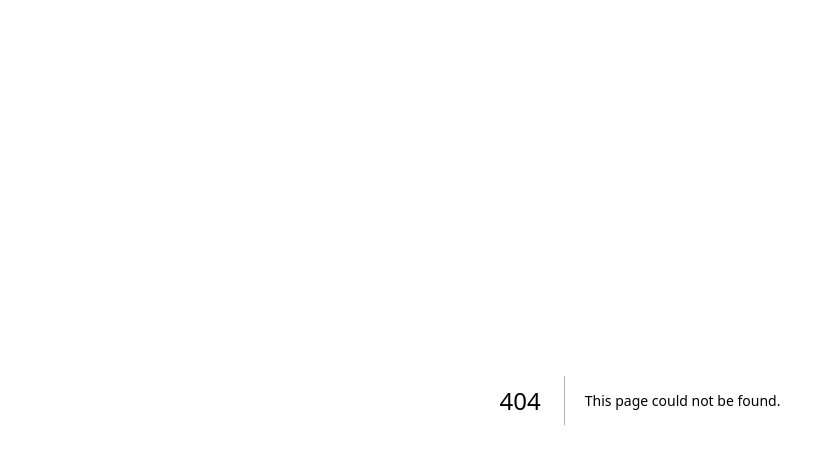
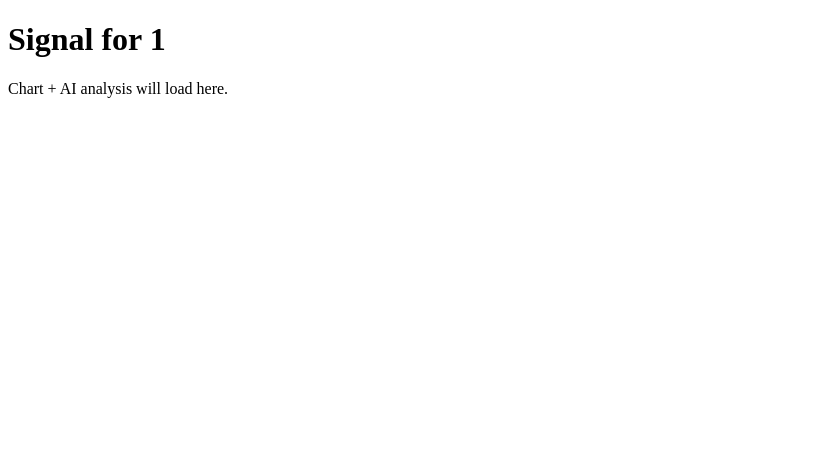
Before and after one commit to Cxntrol01/trading-ai-frontend, a Next.js app: page /signals/1 in a window 1280 px wide. Before the commit this address had no page. Shown: the top 464 px of the page, without its empty margins (0-835 px from the left). Built offline with nearby package versions, Linux system fonts and the light colour scheme.

Commit message:
Create SignalDetailPage component for symbol details

```diff
--- /dev/null
+++ b/app/signals/[symbol]/page.tsx
@@ -0,0 +1,8 @@
+export default function SignalDetailPage({ params }) {
+  return (
+    <div>
+      <h1>Signal for {params.symbol}</h1>
+      <p>Chart + AI analysis will load here.</p>
+    </div>
+  );
+}
```
